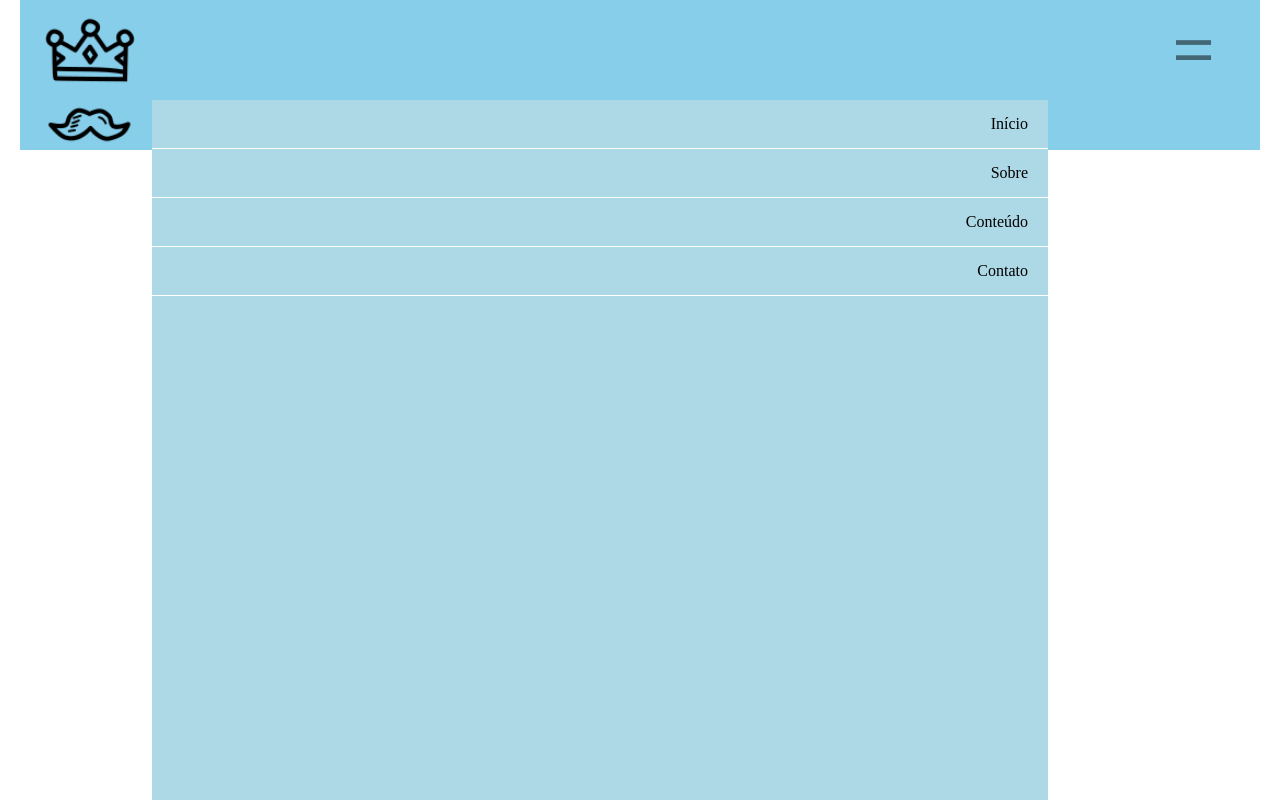
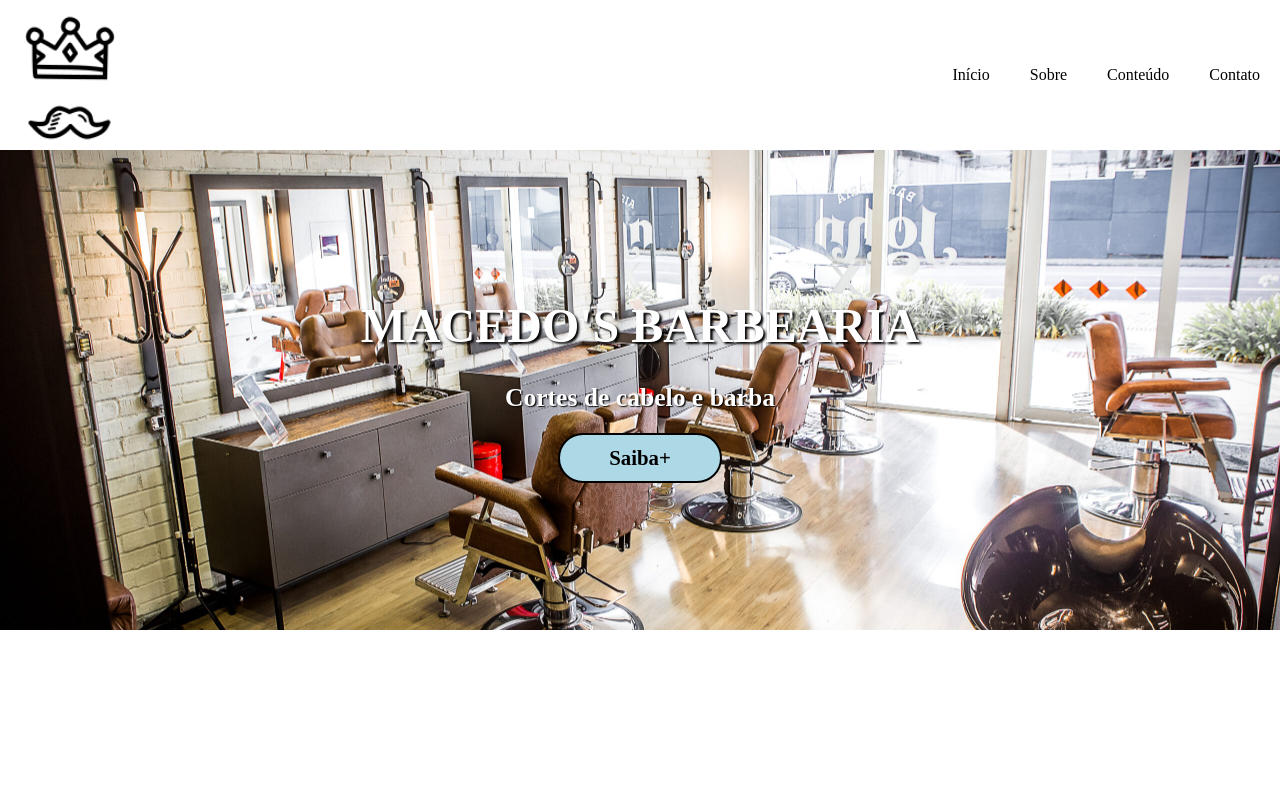
Before and after one commit to nathanfreire/site, a plain HTML site: page index.html in a window 1280 px wide. Drawn offline with Linux system fonts and the light colour scheme; a web font is replaced by a local one.

Commit message:
banner e ajustes

```diff
--- a/index.html
+++ b/index.html
@@ -18,7 +18,7 @@
         <!-- Menu -->
         <nav>
             <input type="checkbox" id="check">
-            <label for="check">&#x268c;</label>
+            <label for="check">&#9776;</label>
             <ul>
                 <li><a href="#">Início</a></li>
                 <li><a href="#">Sobre</a></li>
@@ -27,5 +27,12 @@
             </ul>
         </nav>
     </header>
+
+    <!-- main-->
+    <main>
+        <h1>MACEDO'S BARBEARIA</h1>
+        <h2>Cortes de cabelo e barba</h2>
+        <a href="https://www.instagram.com/macedosbarbearia_/" class="botao">Saiba+</a>
+    </main>
 </body>
 </html>
--- a/style.css
+++ b/style.css
@@ -9,6 +9,7 @@
     --roxo: #4169E1;
     --branco: #FFF;
     --preto: #000;
+    --vermelho: #ff0000;
 }
 
 /* CSS Reset (compatibilizar com todos navegadores)*/
@@ -21,21 +22,42 @@
 /* Layout */
 body {
     font-family: "Arima", serif;
-    font-size: 1em; /* 1em = 100% (tamanho padrão) */
+    font-size: 1em;
+    /* 1em = 100% (tamanho padrão) */
 }
 
-.container{
-    margin: 0 auto; /* centralizar o bloco */
+.container {
+    margin: 0 auto;
+    /* centralizar o bloco */
+    display: flex;
+    justify-content: space-between;
+    align-items: center;
 }
 
-/* Smartphone Portrait */
+.botao {
+    text-decoration: none;
+    color:var(--preto);
+    font-size: 1.3em;
+    font-weight: 700;
+    background-color:var(--azul);
+    width: 160px;
+    padding: 11px 0px;
+    border: 2px solid var(--preto);
+    border-radius: 25px;
+    align-self: center;
+    margin-top: 20px;
+
+}
+
+/* Smartphone Portrait >>>>>>>>>>>>>>>>>>>>>>>>>>>>>>>>>>>>>>>>>>>>>>>>>>>>>>>>>>>>>>>>>>>>>>>>>>>>>>>>>>>*/
 /* Cabeçalho */
 header {
     height: 100px;
-    background-color:#87CEEB;
+   /* background-color: #87CEEB; */
 }
+
 #logo img {
-    width:90px;
+    width: 90px;
     height: 85px;
     margin: 10px 0px 0px 0px;
 }
@@ -55,13 +77,16 @@ label {
     position: fixed;
     top: 15px;
     right: 15px;
-    color: rgba(0,0,0,0.5); /* 0.5 = 50% transparencia (0 a 1 (100%) */
+    color: rgba(0, 0, 0, 0.5);
+    /* 0.5 = 50% transparencia (0 a 1 (100%) */
 }
 
 nav ul {
-    height: 100vh;  /* 100vh = 100% altura da tela*/
+    height: 100vh;
+    /* 100vh = 100% altura da tela*/
     background-color: var(--azul);
-    list-style: none; /* Revover bullets */
+    list-style: none;
+    /* Revover bullets */
     width: 55%;
     position: fixed;
     top: 100px;
@@ -77,73 +102,76 @@ nav ul li {
 
 nav ul li a {
     color: var(--preto);
-    text-decoration: none; /* remover o sublinhado */
+    text-decoration: none;
+    /* remover o sublinhado */
+}
+
+/* Banner */
+main {
+    height: 60vh; /* ajuste e largura do banner*/
+    background: url(img/barbearia.jpeg);
+    background-size: cover;
+    background-position: center;
+    display: flex;
+    flex-direction: column;
+    justify-content: center;
+    text-align: center;
+}
+
+main h1, h2 {
+    color:var(--branco);
+    text-shadow: #000 0.05em 0.05em 0.05em; /* efeito de sombra*/
+}
+
+main h1{
+    font-size: 3em;
+}
+
+main h2{
+    font-size: 1.6em;
+    margin-top: 30px;
 }
 
 /*/
 
 /* Smartphone Landscape */
 @media (min-width: 576px) {
+
     /* Cabeçalho */
     #logo img {
         margin: 10px 0px 0px 0px;
     }
-   .container{
+
+    .container {
         max-width: 570px;
-        background-color: #87CEEB;
-   }
-
-   /* esperimento */
-   #check {
-    display: none;
-}
-#check:checked~ul {
-    right: 0;
-}
-label {
-    font-size: 3em;
-    position: fixed;
-    top: 15px;
-    right: 65px;
-    color: rgba(0,0,0,0.5); /* 0.5 = 50% transparencia (0 a 1 (100%) */
-}
-
-
-
-   nav ul {
-    height: 100vh;  /* 100vh = 100% altura da tela*/
-    background-color: var(--azul);
-    list-style: none; /* Revover bullets */
-    width: 70%;
-    position: fixed;
-    top: 100px;
-    left: 152px;
-    right: -70%;
-    transition: all 0.5s;
-}
-
-
-
-
-
-
+      /*  background-color: #87CEEB; */
+    }
 }
 
 /*/
 
 /* Tablet Portrait */
 @media (min-width: 768px) {
+
     /* cabeçalho */
     .container {
         max-width: 720px;
-        background-color: #87CEEB;
+       /* background-color: #87CEEB; */
     }
+
     header {
         height: 110px;
     }
+
     #logo img {
         width: 100px;
         height: 100px;
+    }
+
+    nav ul {
+        top: 110px;
+        width: 50%;
+        right: -50%;
     }
 }
 
@@ -151,11 +179,13 @@ label {
 
 /* Tablet Landscape */
 @media (min-width: 992px) {
+
     /* cabeçalho */
-    .container{
+    .container {
         max-width: 960px;
-        background-color: #87CEEB;
+      /*  background-color: #87CEEB; */
     }
+
     #logo img {
         width: 110px;
         height: 100px;
@@ -167,34 +197,68 @@ label {
 
 /* PCs / Notebooks */
 @media (min-width: 1200px) {
-    /* cabeçalho */
-    .container{
-        max-width: 1240px;
-        background-color: #87CEEB;
+    .container {
+        max-width: 1440px;
+       /* background-color: #87CEEB; */
+        /* cabeçalho */
     }
-    header{
+
+    header {
         height: 150px;
     }
+
     #logo img {
         width: 140px;
         height: 140px;
     }
 
+    /* transformação do menu */
+    label {
+        display: none;
+    }
+
+    nav ul {
+        width: 100%;
+        height: auto;
+        position: static;
+        background-color: transparent;
+        /* remover a cor do backcolor*/
+    }
+
+    nav ul li {
+        float: left;
+        border: 0;
+    }
+
+    nav ul li {
+        color: var(--azul)
+    }
+
+    nav ul li a:hover {
+        color: var(--vermelho);
+    }
+
 
 }
+
+
+
 
 /*/
 
 /* Telas FullHD / 4k / SmartTV */
 @media (min-width: 1400px) {
+
     /* cabeçalho */
-    .container{
+    .container {
         max-width: 1360;
-        background-color:(#87CEEB);
+      /*  background-color: (#87CEEB); */
     }
-    header{
+
+    header {
         height: 200px;
     }
+
     #logo img {
         width: 176px;
         height: 176px;
```
Also changed, not shown: img/banner.jpg (added).
